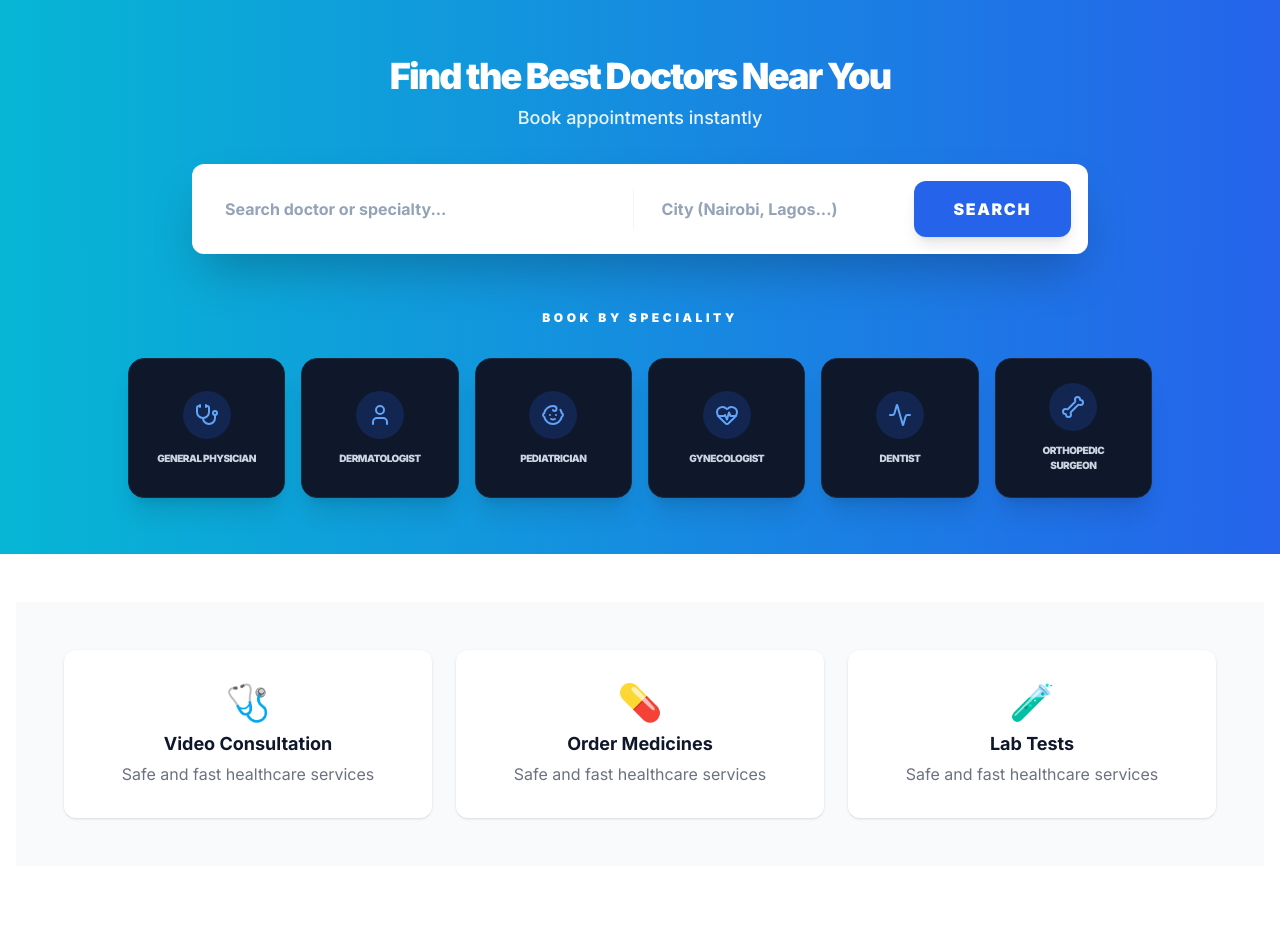
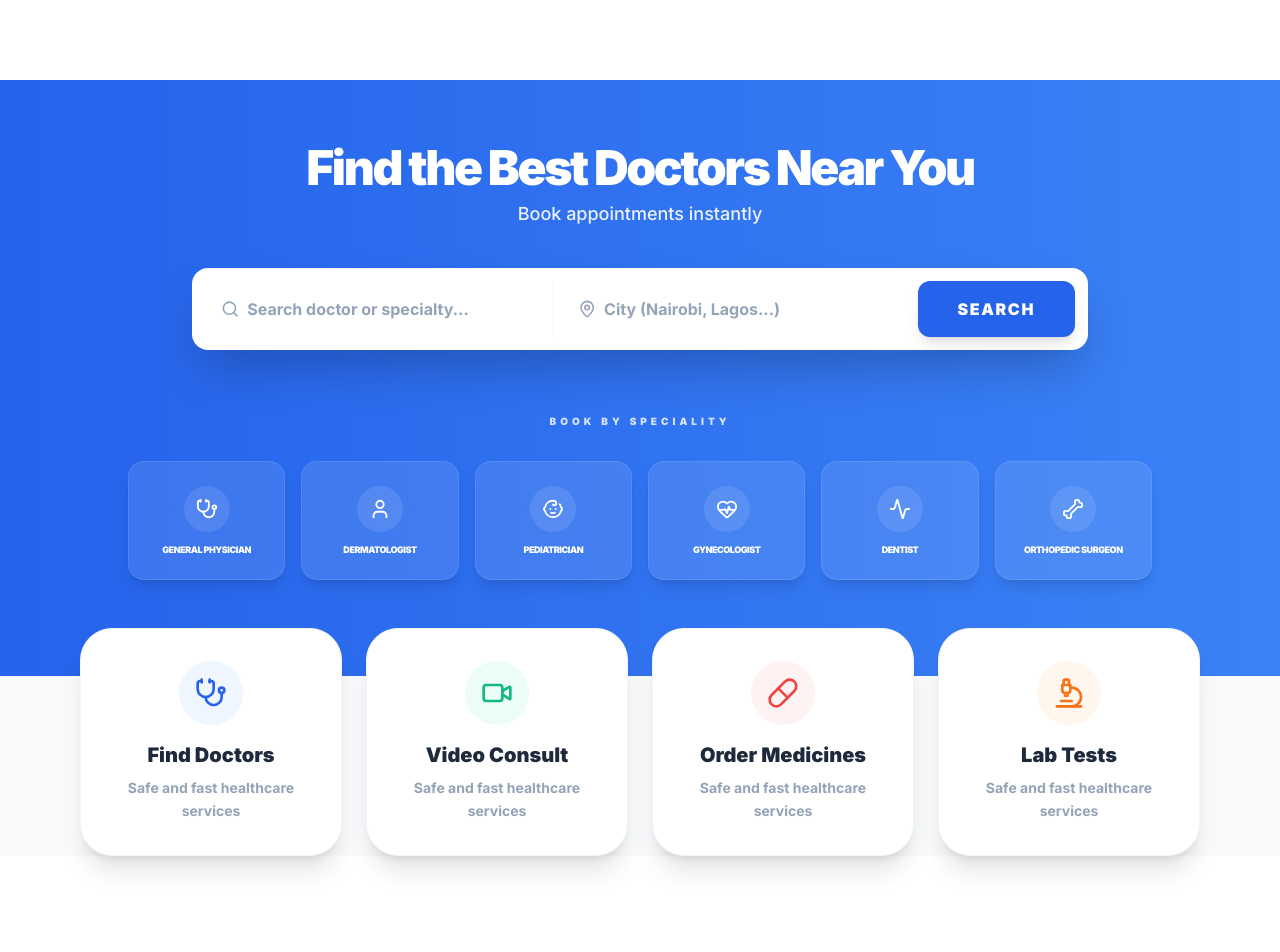
Before and after one commit to mugwe88-ops/MedicareAI, a Next.js app in the folder frontend/: page / in a window 1280 px wide. Shown: the top 952 px of the page. Built offline with nearby package versions, Linux system fonts and the light colour scheme.

Commit message:
update page.tsx

```diff
--- a/frontend/app/components/Hero.tsx
+++ b/frontend/app/components/Hero.tsx
@@ -1,7 +1,10 @@
 "use client";
 import { useState } from "react";
 import { useRouter } from "next/navigation";
-import { Stethoscope, User, Baby, HeartPulse, Activity, Bone } from "lucide-react";
+import {
+  Search, MapPin, Stethoscope, User, Baby,
+  HeartPulse, Activity, Bone, Video, Pill, Microscope
+} from "lucide-react";
 
 export default function Hero() {
   const [query, setQuery] = useState("");
@@ -19,37 +22,46 @@ export default function Hero() {
 
   const handleSearch = (searchQuery?: string) => {
     const finalQuery = searchQuery || query;
-    // We use encodeURIComponent to handle spaces like "Orthopedic Surgeon"
     const params = new URLSearchParams();
     if (finalQuery) params.append("query", finalQuery);
     if (city) params.append("city", city);
-
     router.push(`/doctors?${params.toString()}`);
   };
 
   return (
-    <section className="bg-gradient-to-r from-cyan-500 to-blue-600 py-14 px-4 text-white text-center">
+    <div className="w-full bg-slate-50">
+      {/* Main Banner Section */}
+      <section className="bg-gradient-to-r from-blue-600 to-blue-500 pt-16 pb-24 px-4 text-white text-center">
         <div className="max-w-6xl mx-auto">
-        <h1 className="text-4xl font-black tracking-tighter">Find the Best Doctors Near You</h1>
-        <p className="mt-2 text-lg font-medium opacity-90">Book appointments instantly</p>
+          <h1 className="text-4xl md:text-5xl font-black tracking-tighter">
+            Find the Best Doctors Near You
+          </h1>
+          <p className="mt-2 text-lg font-medium opacity-90">
+            Book appointments instantly
+          </p>
 
           {/* Search Bar */}
-        <div className="mt-8 bg-white p-3 md:p-4 rounded-xl shadow-2xl flex flex-col md:flex-row gap-3 max-w-4xl mx-auto border border-white/20">
+          <div className="mt-10 bg-white p-2 md:p-3 rounded-2xl shadow-2xl flex flex-col md:flex-row gap-2 max-w-4xl mx-auto border border-white/20">
+            <div className="flex items-center flex-1 px-4 border-b md:border-b-0 md:border-r border-slate-100">
+              <Search className="text-slate-400 mr-2" size={20} />
               <input
                 type="text"
                 placeholder="Search doctor or specialty..."
                 value={query}
                 onChange={(e) => setQuery(e.target.value)}
-            className="w-full p-4 border-none rounded-lg text-slate-900 outline-none focus:ring-0 placeholder:text-slate-400 font-bold"
+                className="w-full py-4 text-slate-900 outline-none placeholder:text-slate-400 font-bold"
               />
-          <div className="hidden md:block w-px h-10 bg-slate-100 self-center"></div>
+            </div>
+            <div className="flex items-center flex-1 px-4">
+              <MapPin className="text-slate-400 mr-2" size={20} />
               <input
                 type="text"
                 placeholder="City (Nairobi, Lagos...)"
                 value={city}
                 onChange={(e) => setCity(e.target.value)}
-            className="w-full md:w-64 p-4 border-none rounded-lg text-slate-900 outline-none focus:ring-0 placeholder:text-slate-400 font-bold"
+                className="w-full py-4 text-slate-900 outline-none placeholder:text-slate-400 font-bold"
               />
+            </div>
             <button
               onClick={() => handleSearch()}
               className="bg-blue-600 text-white px-10 py-4 rounded-xl font-black uppercase tracking-widest hover:bg-blue-700 transition-all shadow-lg active:scale-95"
@@ -58,9 +70,11 @@ export default function Hero() {
             </button>
           </div>
 
-        {/* Navy Specialist Buttons */}
-        <div className="mt-14">
-          <p className="text-white font-black text-xs uppercase tracking-[0.3em] mb-8">Book by Speciality</p>
+          {/* Book by Speciality Grid */}
+          <div className="mt-16">
+            <p className="text-white/80 font-black text-[10px] uppercase tracking-[0.4em] mb-8">
+              Book by Speciality
+            </p>
             <div className="grid grid-cols-2 md:grid-cols-3 lg:grid-cols-6 gap-4 max-w-5xl mx-auto">
               {specialties.map((spec) => {
                 const Icon = spec.icon;
@@ -68,12 +82,12 @@ export default function Hero() {
                   <button
                     key={spec.name}
                     onClick={() => handleSearch(spec.name)}
-                  className="flex flex-col items-center justify-center p-6 bg-[#0f172a] hover:bg-white border border-slate-800 hover:border-white rounded-2xl transition-all duration-300 group shadow-xl active:scale-95"
+                    className="flex flex-col items-center justify-center p-6 bg-white/10 hover:bg-white border border-white/10 hover:border-white rounded-2xl transition-all duration-300 group shadow-lg active:scale-95"
                   >
-                  <div className="mb-3 p-3 bg-blue-600/20 rounded-full group-hover:bg-blue-600 transition-colors">
-                    <Icon size={24} className="text-blue-400 group-hover:text-white" />
+                    <div className="mb-3 p-3 bg-white/10 rounded-full group-hover:bg-blue-600 transition-colors">
+                      <Icon size={22} className="text-white group-hover:text-white" />
                     </div>
-                  <span className="text-[10px] font-black uppercase tracking-tighter text-slate-300 group-hover:text-blue-600">
+                    <span className="text-[9px] font-black uppercase tracking-tighter text-white group-hover:text-blue-600 leading-tight">
                       {spec.name}
                     </span>
                   </button>
@@ -83,5 +97,54 @@ export default function Hero() {
           </div>
         </div>
       </section>
+
+      {/* Overlapping Service Cards Section */}
+      <section className="max-w-6xl mx-auto -mt-12 px-4 grid grid-cols-1 md:grid-cols-2 lg:grid-cols-4 gap-6 mb-20">
+        {[
+          {
+            title: "Find Doctors",
+            icon: Stethoscope,
+            color: "text-blue-600",
+            bg: "bg-blue-50",
+            path: "/doctors"
+          },
+          {
+            title: "Video Consult",
+            icon: Video,
+            color: "text-emerald-500",
+            bg: "bg-emerald-50",
+            path: "/video-consult"
+          },
+          {
+            title: "Order Medicines",
+            icon: Pill,
+            color: "text-red-500",
+            bg: "bg-red-50",
+            path: "/medicines"
+          },
+          {
+            title: "Lab Tests",
+            icon: Microscope,
+            color: "text-orange-500",
+            bg: "bg-orange-50",
+            path: "/lab-tests"
+          }
+        ].map((item) => (
+          <div
+            key={item.title}
+            onClick={() => router.push(item.path)}
+            className="bg-white p-8 rounded-[2rem] shadow-xl hover:shadow-2xl transition-all border border-slate-100 flex flex-col items-center text-center group cursor-pointer"
+          >
+            <div className={`w-16 h-16 ${item.bg} rounded-full flex items-center justify-center mb-4 transition-transform group-hover:scale-110`}>
+              <item.icon size={32} className={item.color} />
+            </div>
+            <h3 className="text-xl font-black text-slate-800 mb-2">{item.title}</h3>
+            <p className="text-sm text-slate-400 font-bold leading-relaxed">
+              Safe and fast healthcare services
+            </p>
+          </div>
+        ))}
+      </section>
+    </div>
   );
 }
--- a/frontend/app/components/Navbar.tsx
+++ b/frontend/app/components/Navbar.tsx
@@ -5,38 +5,51 @@ import { usePathname } from "next/navigation";
 export default function Navbar() {
   const pathname = usePathname();
 
-  // Hide Navbar on dashboard routes to keep the UI clean
-  if (pathname.startsWith("/dashboard")) return null;
+  // Hide Navbar on dashboard/portal
+  if (pathname.startsWith("/dashboard") || pathname.startsWith("/patient-portal") || pathname.startsWith("/doctor/dashboard")) {
+    return null;
+  }
 
   return (
-    <nav className="flex items-center justify-between px-8 py-4 bg-white border-b border-gray-100 sticky top-0 z-50">
-      {/* Brand Logo */}
-      <Link href="/" className="text-2xl font-black text-blue-600 tracking-tight">
+    <header className="fixed top-0 left-0 right-0 z-[9999] bg-white border-b border-gray-100 shadow-sm">
+      <div className="max-w-7xl mx-auto px-4 sm:px-8 h-20 flex items-center justify-between">
+
+        {/* Left Side: Logo and Navigation */}
+        <div className="flex items-center gap-12">
+          <Link href="/" className="text-2xl font-bold text-blue-600 tracking-tight shrink-0">
             Swift MD
           </Link>
 
-      {/* Navigation Links */}
-      <div className="hidden md:flex space-x-8 font-semibold text-gray-600">
-        <Link href="/doctors" className="hover:text-blue-600 transition">Find Doctors</Link>
-        <Link href="/consult" className="hover:text-blue-600 transition">Video Consult</Link>
-        <Link href="/medicines" className="hover:text-blue-600 transition">Medicines</Link>
+          <nav className="hidden lg:flex items-center gap-8">
+            <Link href="/doctors" className="text-[15px] font-medium text-gray-500 hover:text-blue-600 transition-colors">
+              Find Doctors
+            </Link>
+            <Link href="/video-consult" className="text-[15px] font-medium text-gray-500 hover:text-blue-600 transition-colors">
+              Video Consult
+            </Link>
+            <Link href="/medicines" className="text-[15px] font-medium text-gray-500 hover:text-blue-600 transition-colors">
+              Medicines
+            </Link>
+          </nav>
         </div>
 
-      {/* Auth Buttons */}
-      <div className="flex items-center space-x-4">
+        {/* Right Side: Authentication Buttons */}
+        <div className="flex items-center gap-4 sm:gap-6">
           <Link
             href="/login"
-          className="px-4 py-2 font-bold text-gray-700 hover:text-blue-600 transition"
+            className="text-[15px] font-semibold text-gray-600 hover:text-blue-600 transition-colors"
           >
             Login
           </Link>
           <Link
             href="/signup"
-          className="px-6 py-2.5 bg-blue-600 text-white font-bold rounded-xl shadow-md shadow-blue-100 hover:bg-blue-700 hover:shadow-lg transition transform active:scale-95"
+            className="bg-blue-600 text-white text-[15px] font-bold px-6 py-2.5 rounded-lg shadow-md shadow-blue-100 hover:bg-blue-700 transition-all active:scale-95"
           >
             Sign Up
           </Link>
         </div>
-    </nav>
+
+      </div>
+    </header>
   );
 }
--- a/frontend/app/page.tsx
+++ b/frontend/app/page.tsx
@@ -7,6 +7,9 @@ import Doctors from "./components/Doctors";
 export default function Home() {
   return (
     <main className="min-h-screen bg-white">
+      {/* Spacer to prevent Hero content from hiding under the fixed Navbar */}
+      <div className="h-20"></div>
+
       {/* Hero now contains BOTH search and working specialty buttons */}
       <Hero />
 
@@ -14,7 +17,7 @@ export default function Home() {
         <div className="max-w-7xl mx-auto space-y-16">
           <Services />
 
-          {/* Note: Specialties component is REMOVED from here to prevent duplicates */}
+          {/* Note: Specialties component is REMOVED to prevent duplicates and fix the import crash */}
 
           <Doctors />
         </div>
```
Lines whose indentation alone changed are shown as unchanged.
